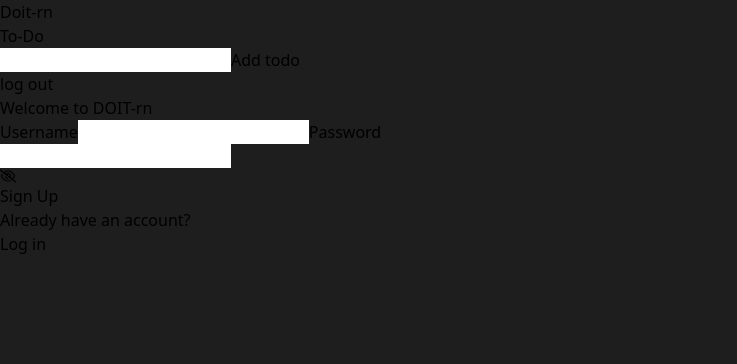
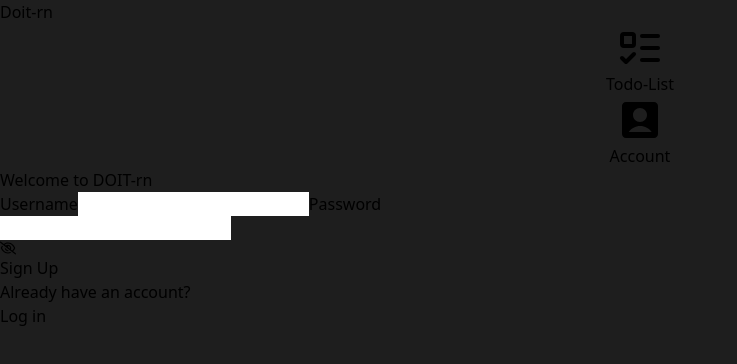
Before and after one commit to nxn404-n/doit-rn, a React (Vite) app: page / in a window 1280 px wide. Shown: the top 364 px of the page, without its empty margins (0-737 px from the left). Built offline with nearby package versions, Linux system fonts and the light colour scheme.

Commit message:
Add sidebar functionalities

```diff
--- a/src/App.jsx
+++ b/src/App.jsx
@@ -1,9 +1,17 @@
 import Navbar from "./components/Navbar";
 import TodoList from "./components/TodoList";
 import Authentication from "./components/Authentication";
+import Sidebar from "./components/Sidebar";
 import { useEffect, useState } from "react";
+import AccountCenter from "./components/AccountCenter";
 
 function App() {
+  // decides if its gonna show the todo list or not
+  const [showTodo, setShowTodo] = useState(false);
+
+  // decides if its gonna show the account center or not
+  const [showAccCenter, setShowAccCenter] = useState(false);
+
   // If its true thn shows the signup form and if its false thn shows the login form
   const [signUp, setSignUp] = useState(true);
 
@@ -23,22 +31,35 @@ function App() {
   }, [loggedIn]);
 
   return (
-    // className="bg-[#FAEBD7] w-3/4 h-4/5" apply this in desktop mode
-    <div className='bg-[#D6D3C0] w-full h-full flex flex-col items-center'>
+    <div className='bg-[#D6D3C0] w-full h-full'>
       <Navbar />
-      <TodoList
+      {/* className="bg-[#FAEBD7] w-3/4 h-4/5" apply this in desktop mode */}
+      <div className=' w-full h-full flex border-2 border-black'>
+        <Sidebar
+          setShowTodo={setShowTodo}
+          setShowAccCenter={setShowAccCenter}
+        />
+
+        {showTodo && <TodoList loggedIn={loggedIn} />}
+
+        {showAccCenter && (
+          <AccountCenter
             setLoggedIn={setLoggedIn}
             setSignUp={setSignUp}
             loggedIn={loggedIn}
           />
+        )}
+
         {loggedIn === false && (
           <Authentication
             loggedIn={loggedIn}
             setLoggedIn={setLoggedIn}
             signUp={signUp}
             setSignUp={setSignUp}
+            setShowTodo={setShowTodo}
           />
         )}
+      </div>
     </div>
   );
 }
--- /dev/null
+++ b/src/components/AccountCenter.jsx
@@ -0,0 +1,35 @@
+import PropTypes from "prop-types";
+
+const AccountCenter = ({ setLoggedIn, setSignUp, loggedIn }) => {
+  const accName = JSON.parse(localStorage.getItem("savedUserData")).username;
+
+  function handleLogOut() {
+    setLoggedIn(false);
+    localStorage.setItem("loggedIn", JSON.stringify(loggedIn));
+    setSignUp(false);
+  }
+
+  return (
+    <>
+      {loggedIn && (
+        <div>
+          <h2>Account Center</h2>
+
+          <div>
+            <p>Username: {accName}</p>
+            <p>Delete account</p>
+            <p onClick={handleLogOut}>Log out</p>
+          </div>
+        </div>
+      )}
+    </>
+  );
+};
+
+AccountCenter.propTypes = {
+  setLoggedIn: PropTypes.func.isRequired,
+  setSignUp: PropTypes.func.isRequired,
+  loggedIn: PropTypes.bool.isRequired,
+};
+
+export default AccountCenter;
--- a/src/components/Authentication.jsx
+++ b/src/components/Authentication.jsx
@@ -2,7 +2,13 @@ import { useState } from "react";
 import PropTypes from "prop-types";
 import SignupOrLogin from "./SignupOrLogin";
 
-const Authentication = ({ loggedIn, setLoggedIn, signUp, setSignUp }) => {
+const Authentication = ({
+  loggedIn,
+  setLoggedIn,
+  signUp,
+  setSignUp,
+  setShowTodo,
+}) => {
   // stores the userData
   const [userData, setUserData] = useState({ username: "", password: "" });
 
@@ -24,6 +30,7 @@ const Authentication = ({ loggedIn, setLoggedIn, signUp, setSignUp }) => {
           loggedIn={loggedIn}
           setLoggedIn={setLoggedIn}
           signUp={signUp}
+          setShowTodo={setShowTodo}
         />
       ) : (
         <SignupOrLogin
@@ -33,6 +40,7 @@ const Authentication = ({ loggedIn, setLoggedIn, signUp, setSignUp }) => {
           loggedIn={loggedIn}
           setLoggedIn={setLoggedIn}
           signUp={signUp}
+          setShowTodo={setShowTodo}
         />
       )}
 
@@ -56,6 +64,7 @@ Authentication.propTypes = {
   setLoggedIn: PropTypes.func.isRequired,
   signUp: PropTypes.bool.isRequired,
   setSignUp: PropTypes.func.isRequired,
+  setShowTodo: PropTypes.func.isRequired,
 };
 
 export default Authentication;
--- /dev/null
+++ b/src/components/Sidebar.jsx
@@ -0,0 +1,34 @@
+import { LuListTodo } from "react-icons/lu";
+import { RiAccountBoxFill } from "react-icons/ri";
+import PropTypes from 'prop-types';
+
+const Sidebar = ({ setShowTodo, setShowAccCenter }) => {
+  function handleTodoBtn() {
+    setShowTodo(true);
+    setShowAccCenter(false);
+  }
+
+  function handleAccBtn() {
+    setShowTodo(false);
+    setShowAccCenter(true);
+  }
+
+  return (
+    <div className='border-r-2 border-black px-4 flex flex-col justify-center gap-48'>
+      <div className='sideBar-btn' onClick={handleTodoBtn}>
+        <LuListTodo className='sideBar-btn-icon' />
+        <p>Todo-List</p>
+      </div>
+      <div className='sideBar-btn' onClick={handleAccBtn}>
+        <RiAccountBoxFill className='sideBar-btn-icon' />
+        <p>Account</p>
+      </div>
+    </div>
+  );
+};
+Sidebar.propTypes = {
+  setShowTodo: PropTypes.func.isRequired,
+  setShowAccCenter: PropTypes.func.isRequired,
+};
+
+export default Sidebar;
--- a/src/components/SignupOrLogin.jsx
+++ b/src/components/SignupOrLogin.jsx
@@ -9,6 +9,7 @@ const SignupOrLogin = ({
   loggedIn,
   setLoggedIn,
   signUp,
+  setShowTodo,
 }) => {
   // Stores the data if the user want to see the password or not
   const [showPassword, setShowPassword] = useState(false);
@@ -37,6 +38,7 @@ const SignupOrLogin = ({
       ) {
         setLoggedIn(true);
         localStorage.setItem("loggedIn", JSON.stringify(loggedIn));
+        setShowTodo(true);
       } else {
         // Handle login failure case
         setErrorMessege("Username or password is incorrect!");
@@ -46,6 +48,7 @@ const SignupOrLogin = ({
       if (userData.username !== "" && userData.password !== "") {
         setLoggedIn(true);
         localStorage.setItem("loggedIn", JSON.stringify(loggedIn));
+        setShowTodo(true);
 
         // Save the new user data in localStorage
         localStorage.setItem("savedUserData", JSON.stringify(userData));
@@ -103,6 +106,7 @@ const SignupOrLogin = ({
   );
 };
 SignupOrLogin.propTypes = {
+  setShowTodo: PropTypes.func.isRequired,
   buttonName: PropTypes.string.isRequired,
   userData: PropTypes.shape({
     username: PropTypes.string,
--- a/src/components/TodoList.jsx
+++ b/src/components/TodoList.jsx
@@ -3,23 +3,23 @@ import PropTypes from "prop-types";
 import { nanoid } from "nanoid";
 import Todo from "./Todo";
 
-const TodoList = ({ setLoggedIn, setSignUp, loggedIn }) => {
+const TodoList = ({ loggedIn }) => {
   // This input stores the value of the input box
   const [input, setInput] = useState("");
 
-  // state for storing todos
+  // State for storing todos
   const [todos, setTodos] = useState(() => {
-    // Lazy intialization in useState to check if there are any todos in localStorage when the component first reneders
+    // Lazy initialization to check if there are any todos in localStorage when the component first renders
     try {
       const savedTodos = localStorage.getItem("todos");
-      return savedTodos ? JSON.parse(savedTodos) : []; //Checks if savedTodos exists in localStorage or not
+      return savedTodos ? JSON.parse(savedTodos) : []; // Checks if savedTodos exists in localStorage or not
     } catch (error) {
-      console.error("Error parsing userData from localStorage", error);
+      console.error("Error parsing todos from localStorage", error);
       return [];
     }
   });
 
-  // Saving todos in localStorage everytime todos changes
+  // Save todos to localStorage every time todos changes
   useEffect(() => {
     localStorage.setItem("todos", JSON.stringify(todos));
   }, [todos]);
@@ -28,8 +28,8 @@ const TodoList = ({ setLoggedIn, setSignUp, loggedIn }) => {
   function addTodo() {
     if (input !== "") {
       const newTodo = {
-        id: nanoid(), //unique id for todos
-        task: input.trim(), //trims any spaces
+        id: nanoid(), // Unique id for todos
+        task: input.trim(), // Trims any spaces
         completed: false,
       };
       setTodos([...todos, newTodo]);
@@ -51,28 +51,23 @@ const TodoList = ({ setLoggedIn, setSignUp, loggedIn }) => {
     );
   }
 
-
-  function handleLogOut() {
-    setLoggedIn(false)
-    localStorage.setItem("loggedIn", JSON.stringify(loggedIn));
-    setSignUp(false);
-  }
-
   return (
+    <>
+      {loggedIn && (
         <div>
           <h2>To-Do</h2>
 
           {/* Todo input */}
           <div>
             <input
-          type='text'
-          className='border-2 border-black'
+              type="text"
+              className="border-2 border-black"
               value={input}
               onChange={(e) => setInput(e.target.value)}
             />
             <button
-          className='border-2 border-black bg-white'
-          onClick={() => addTodo()}
+              className="border-2 border-black bg-white"
+              onClick={addTodo}
             >
               Add todo
             </button>
@@ -90,15 +85,13 @@ const TodoList = ({ setLoggedIn, setSignUp, loggedIn }) => {
               </div>
             ))}
           </div>
-      <button onClick={handleLogOut}>log out</button>
         </div>
+      )}
+    </>
   );
 };
 TodoList.propTypes = {
-  setLoggedIn: PropTypes.func.isRequired,
-  setSignUp: PropTypes.func.isRequired,
   loggedIn: PropTypes.bool.isRequired,
-
 };
 
 export default TodoList;
--- a/src/index.css
+++ b/src/index.css
@@ -5,3 +5,11 @@
 body {
   @apply bg-[#1E1E1E]
 }
+
+.sideBar-btn-icon {
+  @apply text-5xl
+}
+
+.sideBar-btn {
+  @apply flex flex-col items-center
+}
```
Lines whose indentation alone changed are shown as unchanged.
